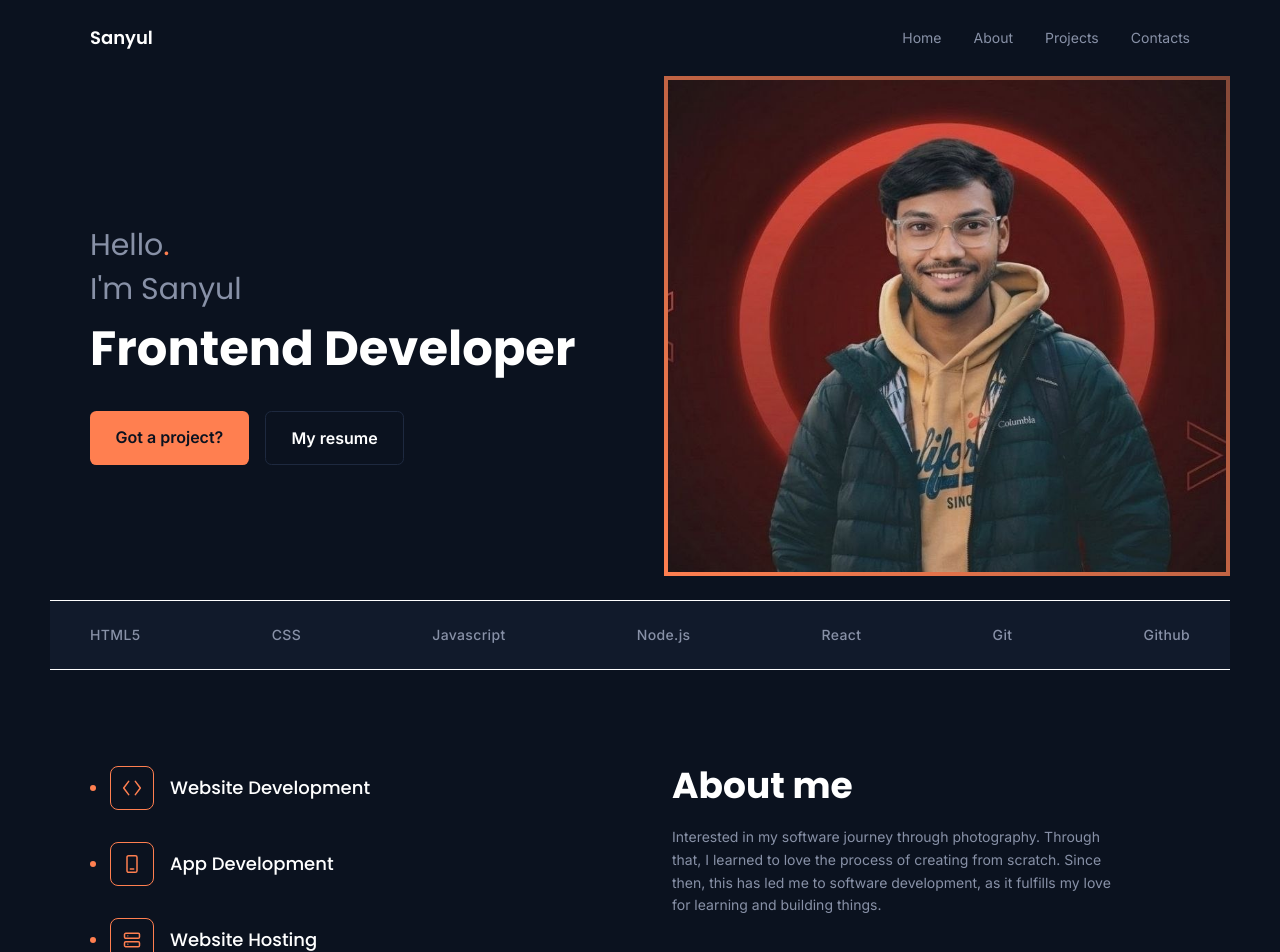
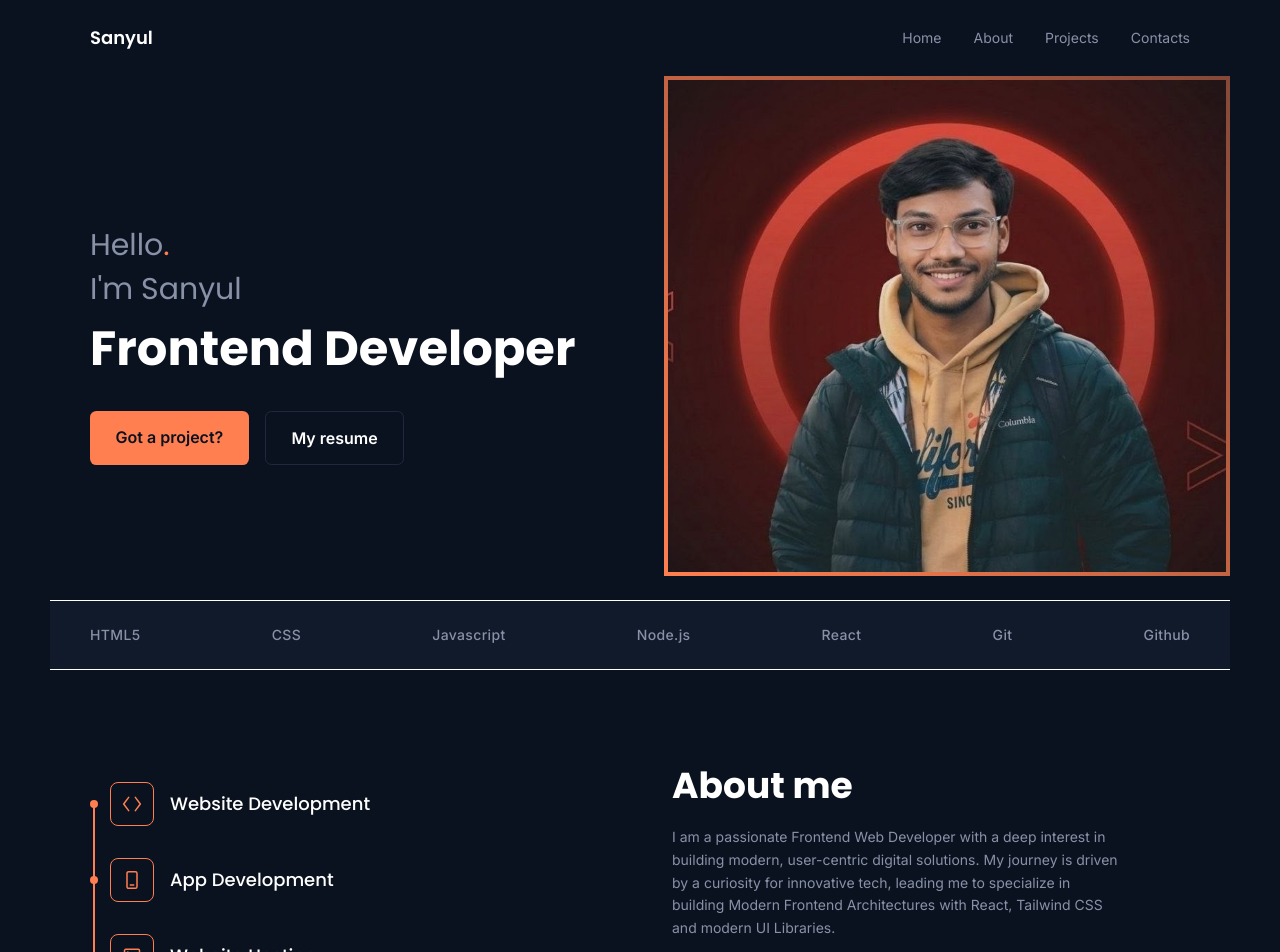
Before and after one commit to Sanyul-islam/Sanyul-portfolio, a Next.js app: page / in a window 1280 px wide. Shown: the top 952 px of the page. Built offline with nearby package versions, Linux system fonts and the light colour scheme.

Commit message:
About section modify and polish

```diff
--- a/package.json
+++ b/package.json
@@ -12,7 +12,8 @@
     "next": "16.3.0",
     "react": "19.2.8",
     "react-dom": "19.2.8",
-    "react-icons": "^5.7.0"
+    "react-icons": "^5.7.0",
+    "swiper": "^14.1.0"
   },
   "devDependencies": {
     "@tailwindcss/postcss": "^4",
--- a/src/components/About.jsx
+++ b/src/components/About.jsx
@@ -65,9 +65,9 @@ const services = [
 ];
 
 const stats = [
-  { value: "120", suffix: "+", label: "Completed Projects" },
+  { value: "3", suffix: "+", label: "Completed Projects" },
   { value: "95", suffix: "%", label: "Client satisfaction" },
-  { value: "10", suffix: "+", label: "Years of experience" },
+  { value: "1", suffix: "+", label: "Years of experience" },
 ];
 
 export default function About() {
@@ -75,19 +75,33 @@ export default function About() {
     <section id="about" className="mx-auto max-w-content px-6 py-24 md:px-10">
       <div className="grid gap-16 md:grid-cols-2">
         {/* Services */}
-        <ul className="space-y-8">
+        <ul>
           {services.map((service) => (
             <li
               key={service.title}
-              className="relative flex items-center gap-4 pl-5"
+              className="
+        relative flex items-center gap-4 py-4 pl-5
+        after:absolute
+        after:left-0.75
+        after:top-1/2
+        after:h-full
+        after:w-0.5
+        after:bg-accent
+        last:after:hidden
+      "
             >
+              {/* Dot */}
               <span
-                className="absolute left-0 top-1/2 h-1.5 w-1.5 -translate-y-1/2 rounded-full bg-accent"
+                className="absolute left-0 top-1/2 z-10 h-2 w-2 -translate-y-1/2 rounded-full bg-accent"
                 aria-hidden="true"
               />
-              <span className="flex h-11 w-11 items-center justify-center rounded-lg border border-panelLine text-accent">
+
+              {/* Icon */}
+              <span className="flex h-11 w-11 shrink-0 items-center justify-center rounded-lg border border-panelLine text-accent">
                 {service.icon}
               </span>
+
+              {/* Title */}
               <span className="font-display text-lg font-medium">
                 {service.title}
               </span>
@@ -101,13 +115,14 @@ export default function About() {
             About me
           </h2>
           <p className="mt-5 max-w-md text-sm leading-relaxed text-muted">
-            Interested in my software journey through photography. Through that,
-            I learned to love the process of creating from scratch. Since then,
-            this has led me to software development, as it fulfills my love for
-            learning and building things.
+            I am a passionate Frontend Web Developer with a deep interest in
+            building modern, user-centric digital solutions. My journey is
+            driven by a curiosity for innovative tech, leading me to specialize
+            in building Modern Frontend Architectures with React, Tailwind CSS
+            and modern UI Libraries.
           </p>
 
-          <div className="mt-10 grid grid-cols-3 gap-6">
+          <div className="mt-10 grid grid-cols-3 gap-6 text-center">
             {stats.map((stat) => (
               <div key={stat.label}>
                 <p className="font-display text-2xl font-bold md:text-3xl">
--- a/src/components/Hero.jsx
+++ b/src/components/Hero.jsx
@@ -20,7 +20,7 @@ export default function Hero() {
             <a href="#contacts" className="btn-filled">
               Got a project?
             </a>
-            <a href="/resume.pdf" className="btn-outline">
+            <a href="#" className="btn-outline">
               My resume
             </a>
           </div>
```
Also changed, not shown: 1 other file (tests, documents, lock files or other folders).
